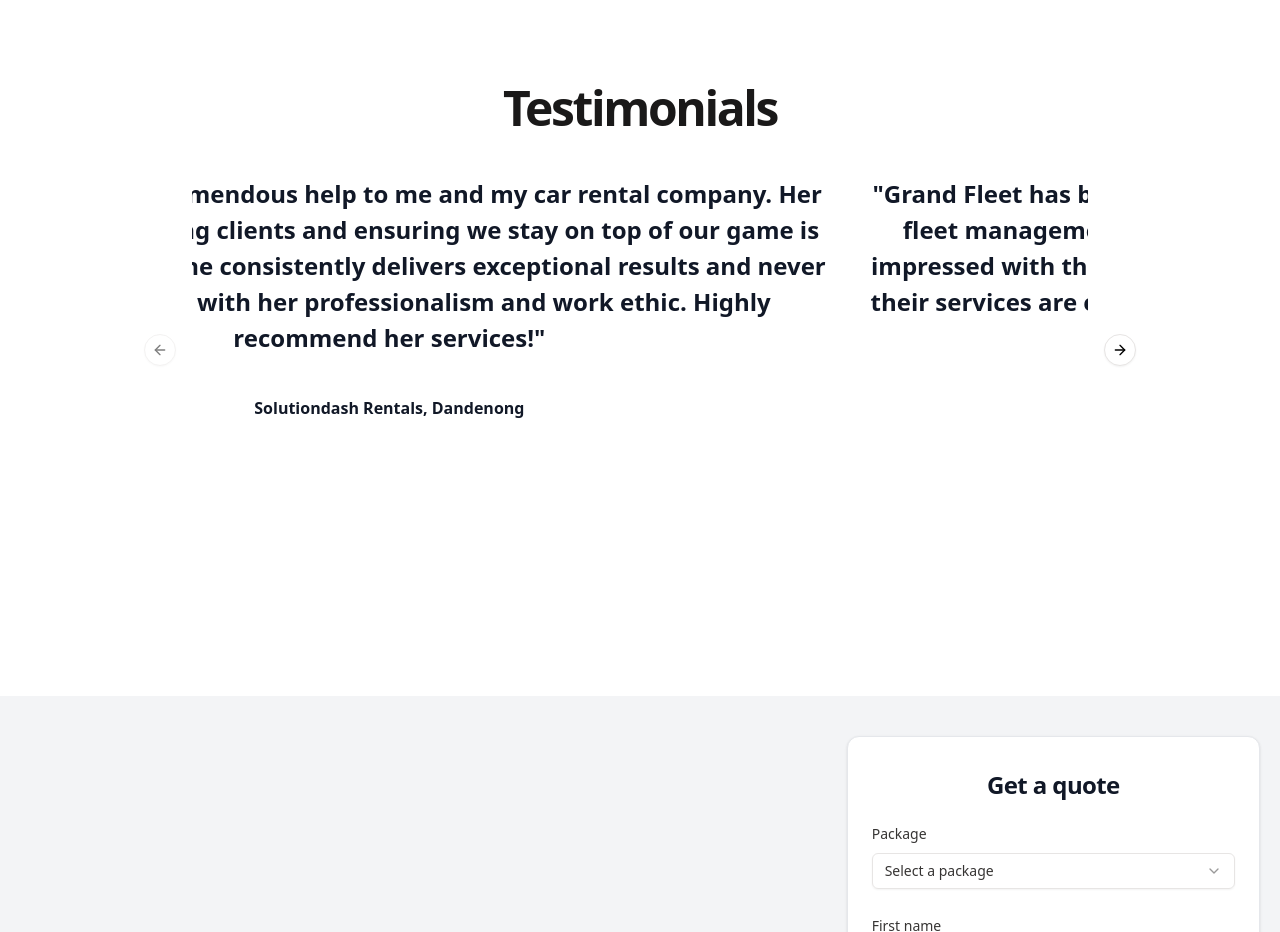
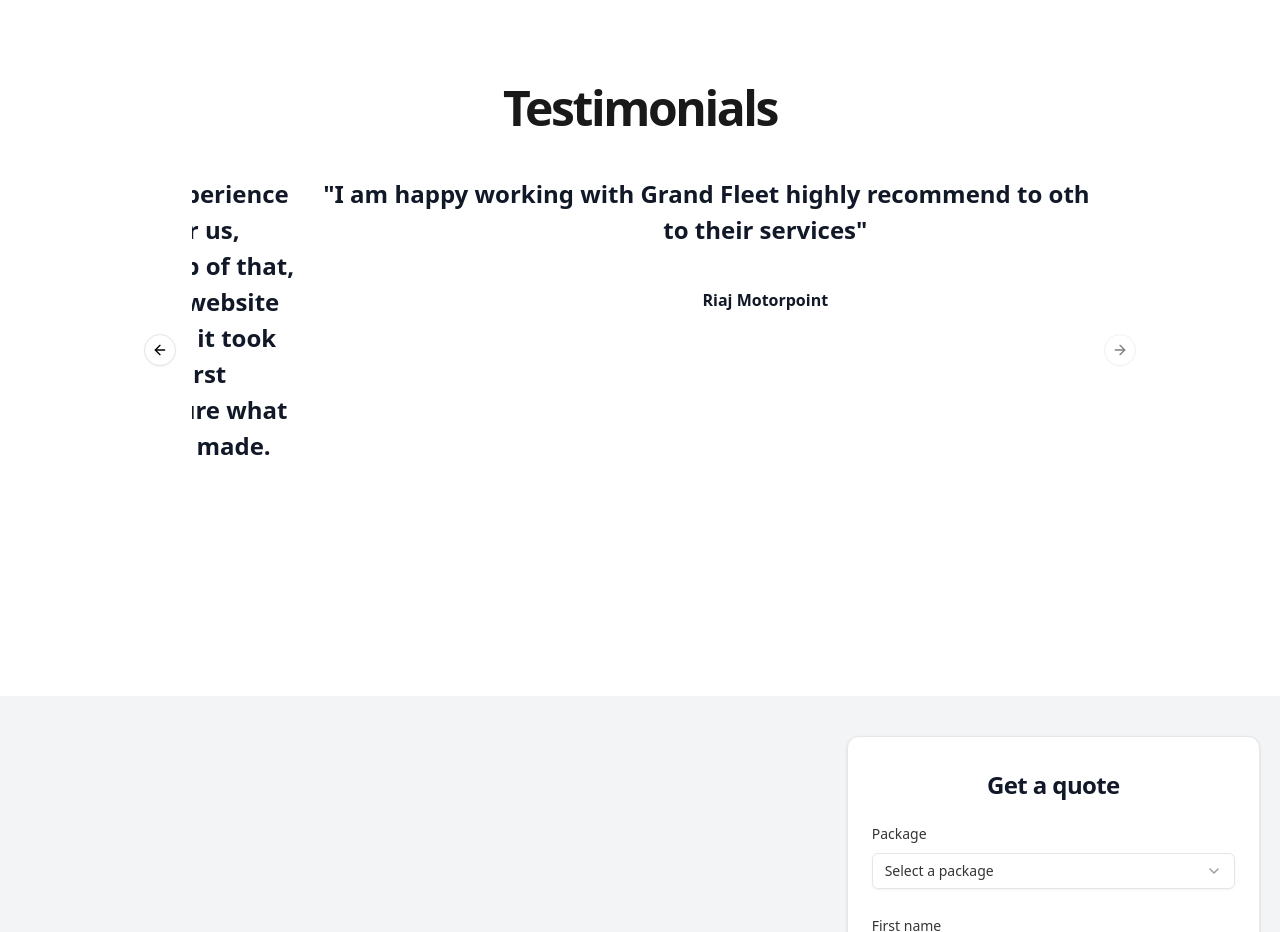
Before and after one commit to princesharma74/grand-fleet-website, a Next.js app: page / in a window 1280 px wide. Shown: the part 2200-3132 px from the top of the page. Built offline with nearby package versions, Linux system fonts and the light colour scheme.

Commit message:
fix: updated customer feedback

```diff
--- a/components/TestimonialsSection.tsx
+++ b/components/TestimonialsSection.tsx
@@ -23,6 +23,10 @@ const testimonials = [
   {
     quote: "GrandFleet has been a game-changer for our business. Their experience in the car rental industry has made things so much easier for us, especially when it comes to managing tolls and payments. On top of that, their pricing is much more affordable. We also got our booking website done through them, and the whole process was smooth though it took around 3 weeks but we were satisfied. Honestly, when we first approached them, they were just starting out, and we weren’t sure what to expect. But looking back, it was one of the best decisions we made. Highly recommend their services!",
     author: "Veera Rentals",
+  },
+  {
+    quote: "I am happy working with Grand Fleet  highly recommend to others. 5 star to their services",
+    author: "Riaj Motorpoint",
   }
 ];
 
```
